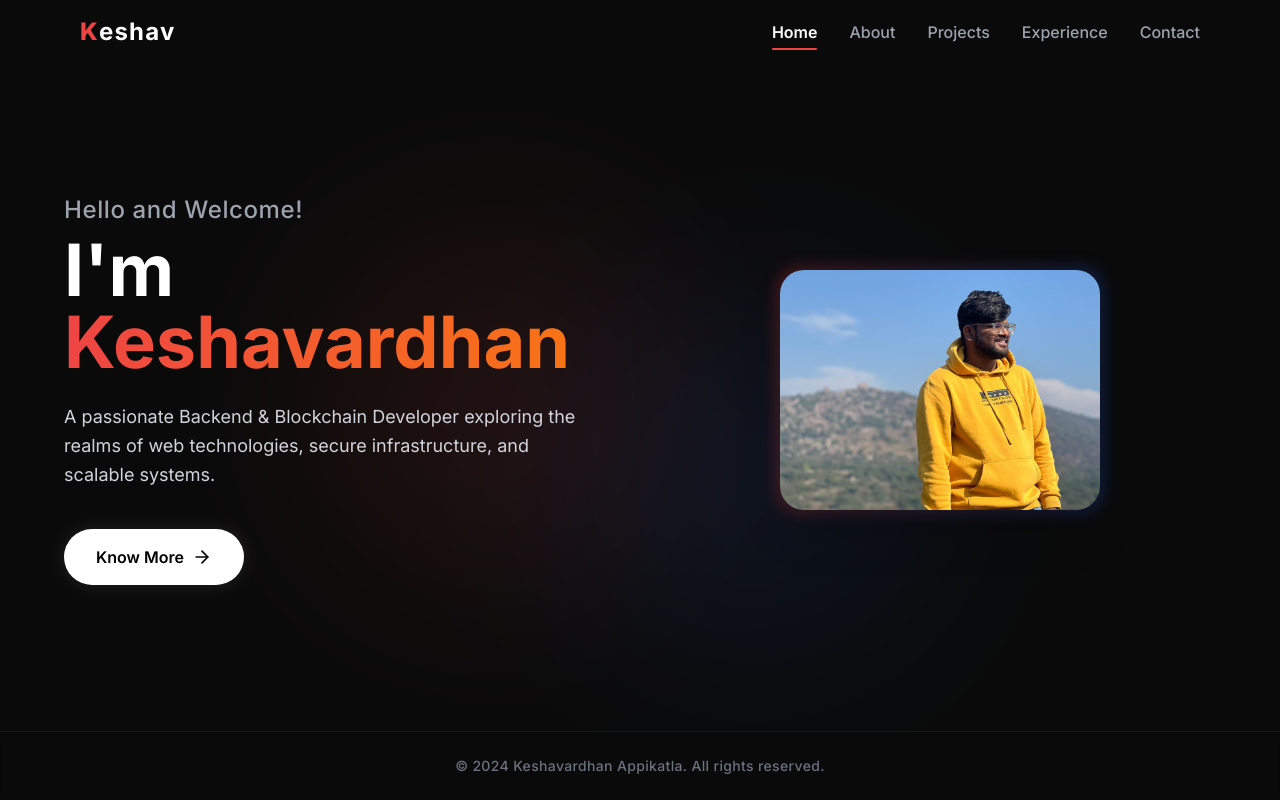
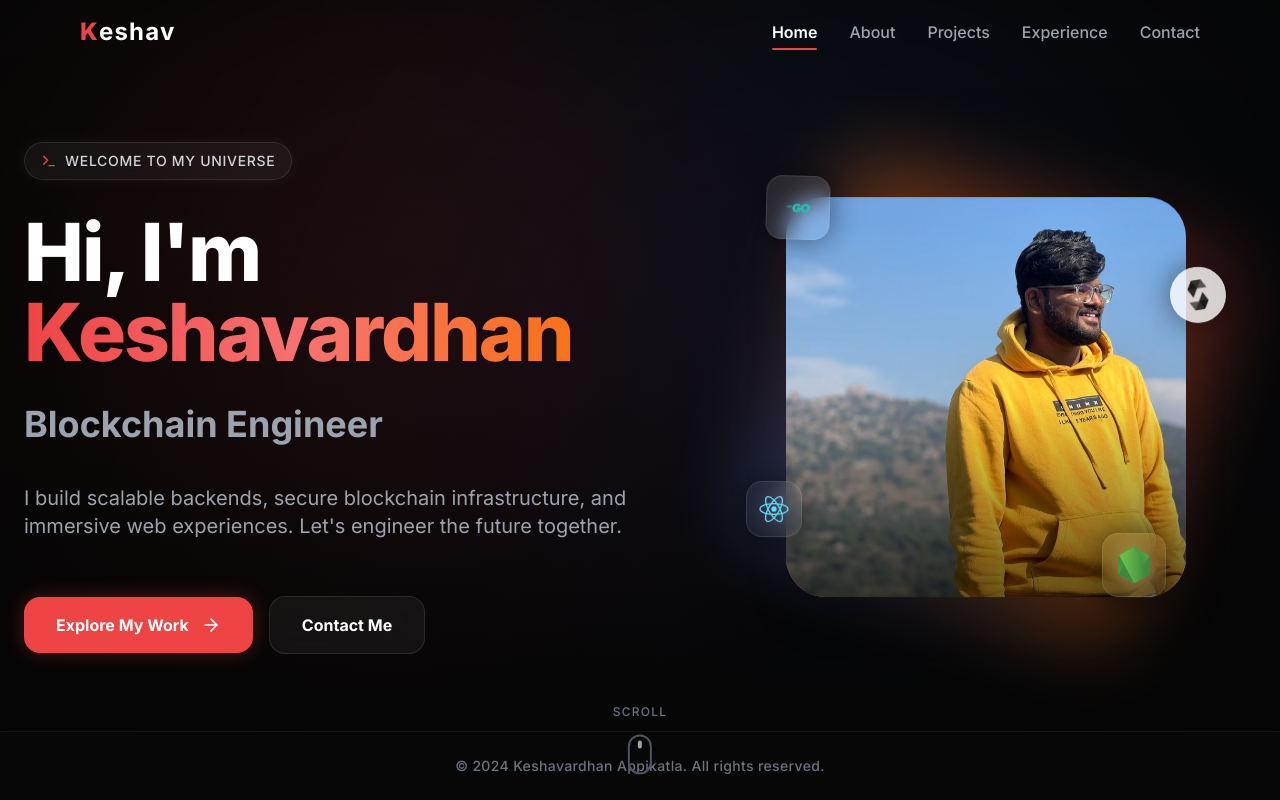
Before and after one commit to Applikatla/portfolio, a React (Vite) app: page / in a window 1280 px wide. Built offline with nearby package versions, Linux system fonts and the light colour scheme.

Commit message:
commit with home page animations

```diff
--- a/src/components/Home.jsx
+++ b/src/components/Home.jsx
@@ -1,91 +1,214 @@
-import React from "react";
+import React, { useState, useEffect } from "react";
 import Navbar from "./Navbar";
 import { useNavigate } from "react-router-dom";
 import { Footer } from "./Footer";
-import { motion } from "framer-motion";
-import { ArrowRight } from "lucide-react";
+import { motion, AnimatePresence } from "framer-motion";
+import { ArrowRight, Terminal } from "lucide-react";
+
+const TITLES = [
+  "Backend Developer",
+  "Blockchain Engineer",
+  "Problem Solver",
+  "Tech Enthusiast"
+];
 
 export const Home = () => {
   const navigate = useNavigate();
+  const [titleIndex, setTitleIndex] = useState(0);
 
-  const handle = () => {
-    navigate('/about');
+  useEffect(() => {
+    const intervalId = setInterval(() => {
+      setTitleIndex((prev) => (prev + 1) % TITLES.length);
+    }, 3000);
+    return () => clearInterval(intervalId);
+  }, []);
+
+  const handleProjects = () => navigate('/projects');
+  const handleContact = () => navigate('/contact');
+
+  // Floating animation variants for background blobs
+  const blobVariants = {
+    animate: {
+      scale: [1, 1.2, 1],
+      rotate: [0, 90, 0],
+      x: [0, 50, 0, -50, 0],
+      y: [0, 50, -50, 0],
+      transition: { duration: 15, repeat: Infinity, ease: "linear" }
     }
+  };
 
-  // Animation variants
+  const blobVariants2 = {
+    animate: {
+      scale: [1, 1.1, 1],
+      rotate: [0, -90, 0],
+      x: [0, -60, 0, 60, 0],
+      y: [0, -40, 40, 0],
+      transition: { duration: 18, repeat: Infinity, ease: "linear" }
+    }
+  };
+
   const containerVariants = {
     hidden: { opacity: 0 },
-    visible: {
-      opacity: 1,
-      transition: {
-        staggerChildren: 0.2,
-      },
-    },
+    visible: { opacity: 1, transition: { staggerChildren: 0.15 } }
   };
 
   const itemVariants = {
-    hidden: { opacity: 0, y: 20 },
-    visible: { opacity: 1, y: 0, transition: { duration: 0.6, ease: "easeOut" } },
+    hidden: { opacity: 0, y: 30 },
+    visible: { opacity: 1, y: 0, transition: { duration: 0.8, ease: [0.16, 1, 0.3, 1] } }
   };
 
+  // Floating Icons data
+  const floatingIcons = [
+    { src: "/images/Go-Logo_Aqua.svg", alt: "Go", size: "w-16 h-16 bg-white/10 backdrop-blur-md rounded-2xl p-3 border border-white/10", delay: 0, position: "-top-5 -left-5" },
+    { src: "/images/solidity-original.svg", alt: "Solidity", size: "w-14 h-14 bg-white/80 rounded-full p-2 border border-white/20", delay: 1, position: "top-20 -right-10" },
+    { src: "/images/react-original.svg", alt: "React", size: "w-14 h-14 bg-white/5 backdrop-blur-md rounded-2xl p-2 border border-white/10", delay: 2, position: "bottom-10 -left-10" },
+    { src: "/images/nodejs-original.svg", alt: "Node.js", size: "w-16 h-16 bg-white/5 backdrop-blur-md rounded-2xl p-2 border border-white/10", delay: 1.5, position: "-bottom-5 right-5" },
+  ];
+
   return (
-    <div className="min-h-screen flex flex-col relative overflow-hidden">
-      {/* Animated Background Blobs */}
-      <div className="absolute top-1/4 left-1/4 w-96 h-96 bg-primary/10 rounded-full mix-blend-screen filter blur-[100px] animate-blob z-0 pointer-events-none"></div>
-      <div className="absolute top-1/3 right-1/4 w-96 h-96 bg-blue-600/10 rounded-full mix-blend-screen filter blur-[100px] animate-blob animation-delay-2000 z-0 pointer-events-none"></div>
+    <div className="min-h-screen flex flex-col relative overflow-hidden bg-[#050505]">
+      {/* Immersive Animated Background Layers */}
+
+      {/* Glowing Orbs */}
+      <motion.div
+        variants={blobVariants} animate="animate"
+        className="absolute top-[10%] left-[10%] w-[500px] h-[500px] bg-primary/20 rounded-full filter blur-[120px] z-0 pointer-events-none"
+      />
+      <motion.div
+        variants={blobVariants2} animate="animate"
+        className="absolute bottom-[10%] right-[10%] w-[600px] h-[600px] bg-blue-600/15 rounded-full filter blur-[150px] z-0 pointer-events-none"
+      />
+      <div className="absolute top-1/2 left-1/2 -translate-x-1/2 -translate-y-1/2 w-full h-full bg-gradient-to-b from-transparent via-[#050505]/50 to-[#050505] z-0 pointer-events-none"></div>
 
       <Navbar />
 
       {/* Main Content */}
-      <main className="flex-grow flex items-center justify-center pt-24 pb-12 px-6 z-10">
+      <main className="flex-grow flex items-center justify-center pt-28 pb-12 px-6 z-10 w-full">
         <motion.div
-          className="max-w-6xl w-full flex flex-col-reverse md:flex-row items-center justify-between gap-12"
+          className="max-w-7xl w-full flex flex-col-reverse lg:flex-row items-center justify-between gap-16 lg:gap-8"
           variants={containerVariants}
           initial="hidden"
           animate="visible"
         >
           {/* Text Content */}
-          <div className="md:w-1/2 flex flex-col items-center md:items-start text-center md:text-left space-y-6">
-            <motion.div variants={itemVariants} className="space-y-2">
-              <h2 className="text-xl md:text-2xl font-medium text-gray-400 tracking-wide">
-                Hello and Welcome!
-              </h2>
-              <h1 className="text-5xl md:text-7xl font-bold font-sans">
-                I'm <span className="text-gradient-primary">Keshavardhan</span>
-              </h1>
+          <div className="lg:w-[55%] flex flex-col items-center lg:items-start text-center lg:text-left space-y-8">
+            <motion.div variants={itemVariants} className="inline-flex items-center gap-2 px-4 py-2 rounded-full bg-white/5 border border-white/10 backdrop-blur-md shadow-[0_0_15px_rgba(255,255,255,0.05)]">
+              <Terminal size={16} className="text-primary" />
+              <span className="text-sm font-medium text-gray-300 tracking-wider uppercase">Welcome to my universe</span>
             </motion.div>
 
-            <motion.p variants={itemVariants} className="text-lg text-gray-300 max-w-lg leading-relaxed">
-              A passionate Backend & Blockchain Developer exploring the realms of web technologies, secure infrastructure, and scalable systems.
+            <motion.div variants={itemVariants} className="space-y-4 w-full">
+              <h1 className="text-5xl sm:text-6xl lg:text-[5rem] font-black leading-[1.1] tracking-tight text-white">
+                Hi, I'm <br />
+                <span className="text-transparent bg-clip-text bg-gradient-to-r from-primary via-red-400 to-orange-500">
+                  Keshavardhan
+                </span>
+              </h1>
+
+              <div className="h-12 sm:h-16 flex items-center justify-center lg:justify-start overflow-hidden pt-2">
+                <AnimatePresence mode="wait">
+                  <motion.h2
+                    key={titleIndex}
+                    initial={{ y: 40, opacity: 0 }}
+                    animate={{ y: 0, opacity: 1 }}
+                    exit={{ y: -40, opacity: 0 }}
+                    transition={{ duration: 0.5, ease: "easeOut" }}
+                    className="text-2xl sm:text-3xl lg:text-4xl font-bold text-gray-400"
+                  >
+                    {TITLES[titleIndex]}
+                  </motion.h2>
+                </AnimatePresence>
+              </div>
+            </motion.div>
+
+            <motion.p variants={itemVariants} className="text-lg sm:text-xl text-gray-400 max-w-2xl leading-relaxed">
+              I build scalable backends, secure blockchain infrastructure, and immersive web experiences. Let's engineer the future together.
             </motion.p>
 
-            <motion.div variants={itemVariants} className="pt-4">
+            <motion.div variants={itemVariants} className="flex flex-col sm:flex-row items-center gap-4 pt-6 w-full justify-center lg:justify-start">
               <button
-                onClick={handle}
-                className="group flex items-center gap-2 px-8 py-4 bg-white text-black font-semibold rounded-full hover:bg-primary hover:text-white transition-all duration-300 transform hover:scale-105 shadow-[0_0_20px_rgba(255,255,255,0.1)] hover:shadow-[0_0_20px_rgba(239,68,68,0.3)]"
+                onClick={handleProjects}
+                className="w-full sm:w-auto group flex items-center justify-center gap-3 px-8 py-4 bg-primary text-white font-bold rounded-2xl hover:bg-red-600 transition-all duration-300 shadow-[0_0_20px_rgba(239,68,68,0.3)] hover:shadow-[0_0_40px_rgba(239,68,68,0.5)] transform hover:-translate-y-1 relative overflow-hidden"
               >
-                Know More
-                <ArrowRight className="w-5 h-5 group-hover:translate-x-1 transition-transform" />
+                <div className="absolute inset-0 bg-white/20 translate-y-full group-hover:translate-y-0 transition-transform duration-300 ease-out rounded-2xl"></div>
+                <span className="relative z-10">Explore My Work</span>
+                <ArrowRight className="w-5 h-5 relative z-10 group-hover:translate-x-1 transition-transform" />
+              </button>
+
+              <button
+                onClick={handleContact}
+                className="w-full sm:w-auto group flex items-center justify-center gap-3 px-8 py-4 bg-white/5 text-white font-bold rounded-2xl border border-white/10 hover:bg-white/10 hover:border-white/30 transition-all duration-300 backdrop-blur-md transform hover:-translate-y-1"
+              >
+                Contact Me
               </button>
             </motion.div>
           </div>
 
-          {/* Image */}
+          {/* Interactive 3D Profile Image */}
           <motion.div
             variants={itemVariants}
-            className="md:w-1/2 flex justify-center items-center"
+            className="lg:w-[45%] flex justify-center items-center relative perspective-[1000px] mt-10 lg:mt-0"
           >
-            <div className="relative group">
-              <div className="absolute -inset-1 bg-gradient-to-r from-primary to-blue-600 rounded-3xl blur opacity-25 group-hover:opacity-75 transition duration-1000 group-hover:duration-200"></div>
+            {/* Center Image Container */}
+            <motion.div
+              className="relative z-10 w-64 h-64 sm:w-80 sm:h-80 lg:w-[400px] lg:h-[400px]"
+              animate={{ y: [0, -15, 0] }}
+              transition={{ duration: 6, repeat: Infinity, ease: "easeInOut" }}
+            >
+              {/* Complex Glowing Borders */}
+              <div className="absolute inset-0 bg-gradient-to-tr from-primary via-orange-500 to-blue-600 rounded-[2.5rem] blur-2xl opacity-40 animate-[spin_10s_linear_infinite]"></div>
+              <div className="absolute inset-2 bg-background rounded-[2.5rem] z-10"></div>
+
+              <div className="absolute inset-0 rounded-[2.5rem] p-[2px] bg-gradient-to-tr from-primary via-white/50 to-blue-600 z-20 overflow-hidden shadow-2xl">
                 <img
-                className="relative rounded-3xl w-64 md:w-80 object-cover shadow-2xl transform transition duration-500 hover:scale-[1.02]"
+                  className="w-full h-full object-cover rounded-[2.5rem] scale-[1.02] hover:scale-110 transition-transform duration-700"
                   src="/images/keshav1.jpg"
                   alt="Keshavardhan Appikatla"
                 />
+                <div className="absolute inset-0 bg-gradient-to-t from-black/60 via-transparent to-transparent"></div>
               </div>
+
+              {/* Floating Tech Stack Orbits */}
+              {floatingIcons.map((icon, idx) => (
+                <motion.div
+                  key={idx}
+                  className={`absolute ${icon.position} ${icon.size} z-30 flex items-center justify-center shadow-[0_0_30px_rgba(0,0,0,0.5)]`}
+                  animate={{
+                    y: [0, -20, 0],
+                    rotate: [0, 10, -10, 0]
+                  }}
+                  transition={{
+                    duration: 5 + idx,
+                    repeat: Infinity,
+                    ease: "easeInOut",
+                    delay: icon.delay
+                  }}
+                >
+                  <img src={icon.src} alt={icon.alt} className="w-4/5 h-4/5 object-contain filter drop-shadow-[0_0_10px_rgba(255,255,255,0.2)]" />
+                </motion.div>
+              ))}
+            </motion.div>
+
           </motion.div>
         </motion.div>
       </main>
+
+      {/* Scroll Indicator */}
+      <motion.div
+        initial={{ opacity: 0 }}
+        animate={{ opacity: 1 }}
+        transition={{ delay: 2, duration: 1 }}
+        className="absolute bottom-8 left-1/2 -translate-x-1/2 z-20 flex flex-col items-center gap-2 pointer-events-none"
+      >
+        <span className="text-xs text-gray-500 uppercase tracking-widest font-medium">Scroll</span>
+        <motion.div
+          animate={{ y: [0, 8, 0] }}
+          transition={{ duration: 1.5, repeat: Infinity, ease: "easeInOut" }}
+          className="w-6 h-10 border-2 border-gray-600 rounded-full flex justify-center p-1"
+        >
+          <motion.div className="w-1 h-2 bg-gray-400 rounded-full" />
+        </motion.div>
+      </motion.div>
 
       <Footer />
     </div>
```
Lines whose indentation alone changed are shown as unchanged.
